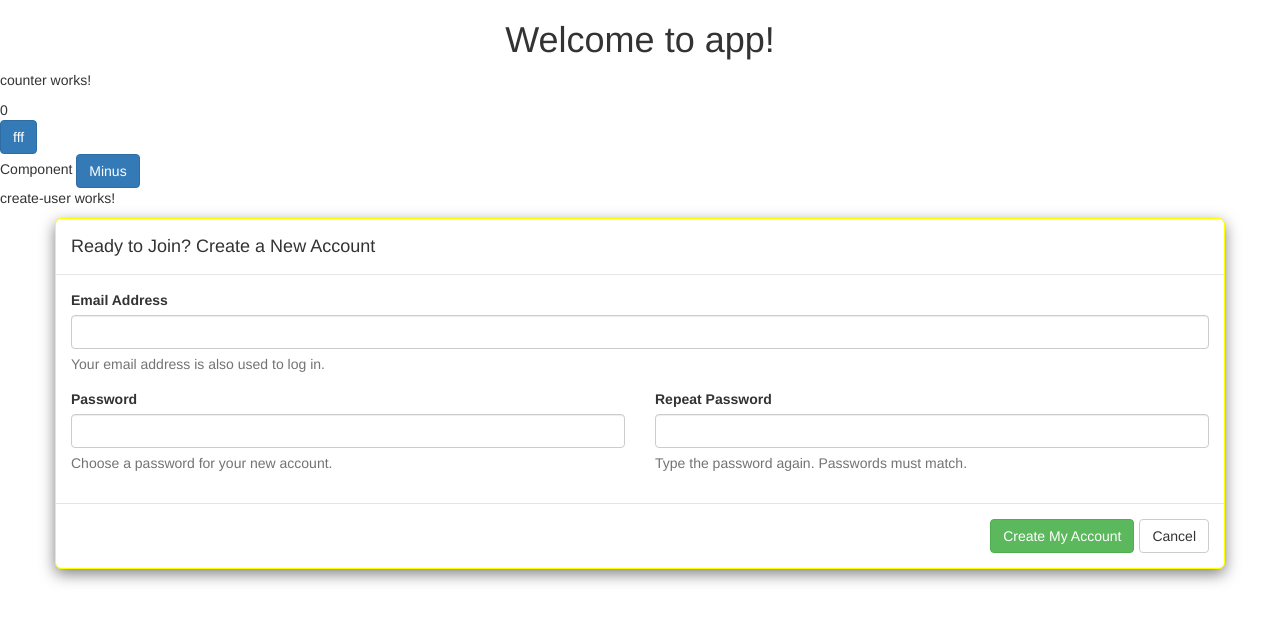
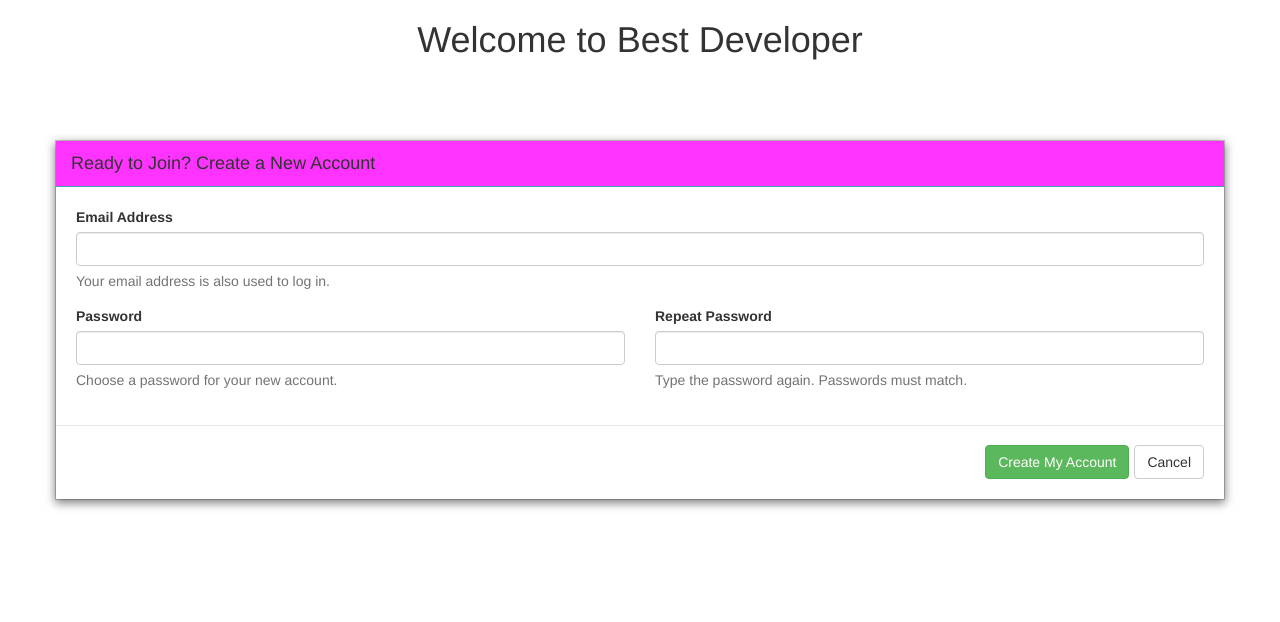
Before and after one commit to bestdeveloper-org/bd2-angular, an Angular app: page / in a window 1280 px wide. Shown: the top 622 px of the page. Built offline with nearby package versions, Linux system fonts and the light colour scheme.

Commit message:
CSS and create-user.component

```diff
--- a/src/app/app.component.html
+++ b/src/app/app.component.html
@@ -1,7 +1,7 @@
 <!--The content below is only a placeholder and can be replaced.-->
 <div style="text-align:center">
   <h1>
-    Welcome to {{ title }}!
+    Welcome to Best Developer
   </h1>
 </div>
 <!--<h2>Here are some links to help you start: </h2>-->
@@ -16,7 +16,4 @@
     <!--<h2><a target="_blank" rel="noopener" href="https://blog.angular.io/">Angular blog</a></h2>-->
   <!--</li>-->
 <!--</ul>-->
-
-<app-counter></app-counter>
-
 <app-create-user></app-create-user>
--- a/src/app/user/create-user/create-user.component.html
+++ b/src/app/user/create-user/create-user.component.html
@@ -1,5 +1,5 @@
 <p>
-  create-user works!
+<br><br><br>
 </p>
 
 
@@ -39,7 +39,6 @@
 									</div>
 								</div>
 							</div>
-
 							<div class="modal-footer">
 								<input type="hidden" name="isEmpty" value="">
 								<button type="input" name="submit" value="newAccount" class="btn btn-success btn-icon"><i class="fa fa-check"></i> Create My Account</button>
--- a/src/app/user/create-user/create-user.component.scss
+++ b/src/app/user/create-user/create-user.component.scss
@@ -1,3 +1,37 @@
-.modal-content{
-    border: 1px solid yellow;
-}
+.modal-content {
+    position: relative;
+    background-color: #ffffff;
+    border: 1px solid #999999;
+    border: 1px solid rgba(0, 0, 0, 0.2);
+    border-radius: 0;
+    outline: none;
+    -webkit-box-shadow: 0 3px 9px rgba(0, 0, 0, 0.5);
+    box-shadow: 0 3px 9px rgba(0, 0, 0, 0.5);
+    background-clip: padding-box;
+  }
+  .modal-header {
+    border-bottom: 1px solid #48a4ac;
+    background: #f3f;
+    min-height: 16.4286px;
+    padding: 10px 15px;
+  }
+  .close {
+    float: right;
+    font-size: 21px;
+    font-weight: 700;
+    line-height: 1;
+    color: #000;
+    text-shadow: 0 1px 0 #fff;
+    opacity: .2;
+    filter: alpha(opacity=20);
+  }
+  .modal-body {
+    position: relative;
+    padding: 20px;
+  }
+  .modal-footer {
+    padding: 19px 20px 20px;
+    margin-top: 0;
+    text-align: right;
+    border-top: 1px solid #e5e5e5;
+  }
```
